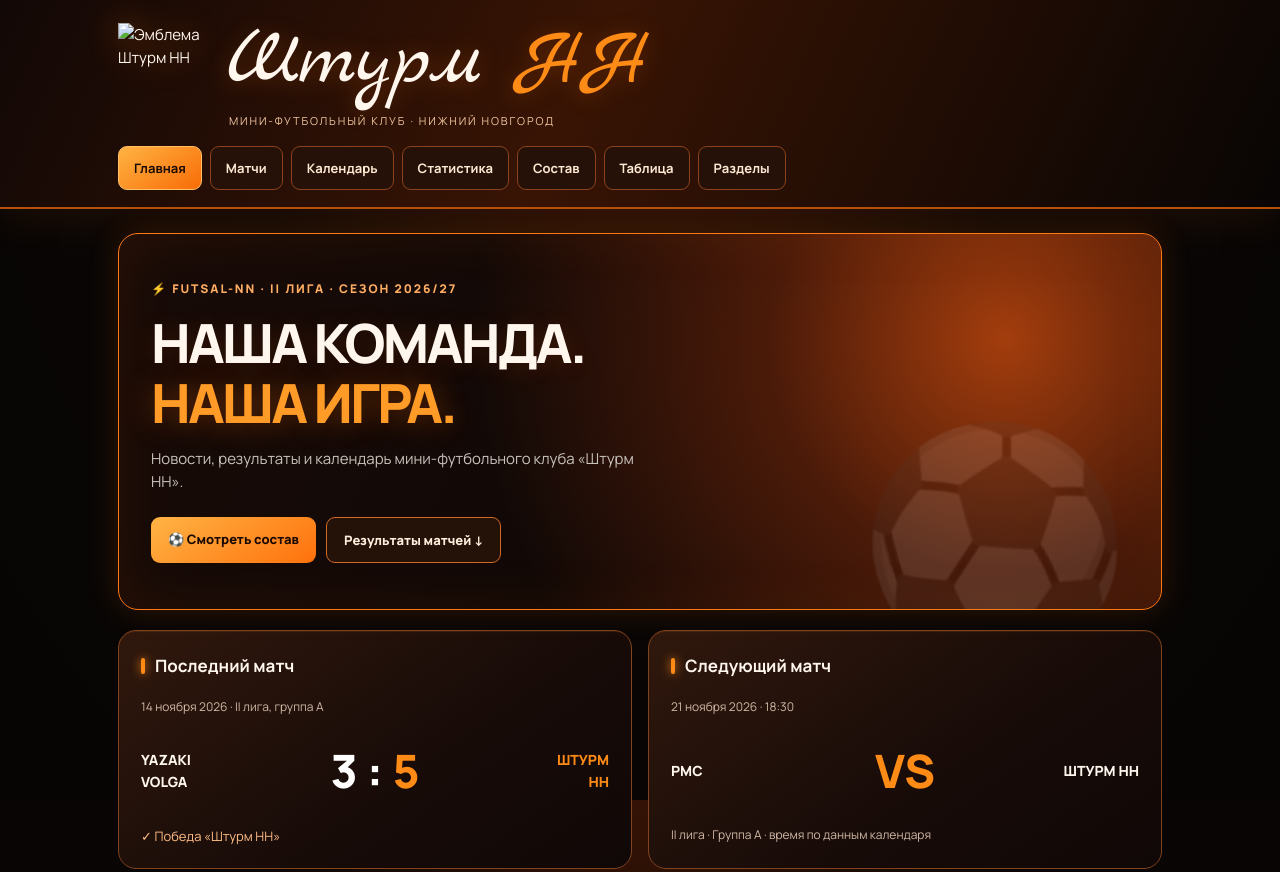
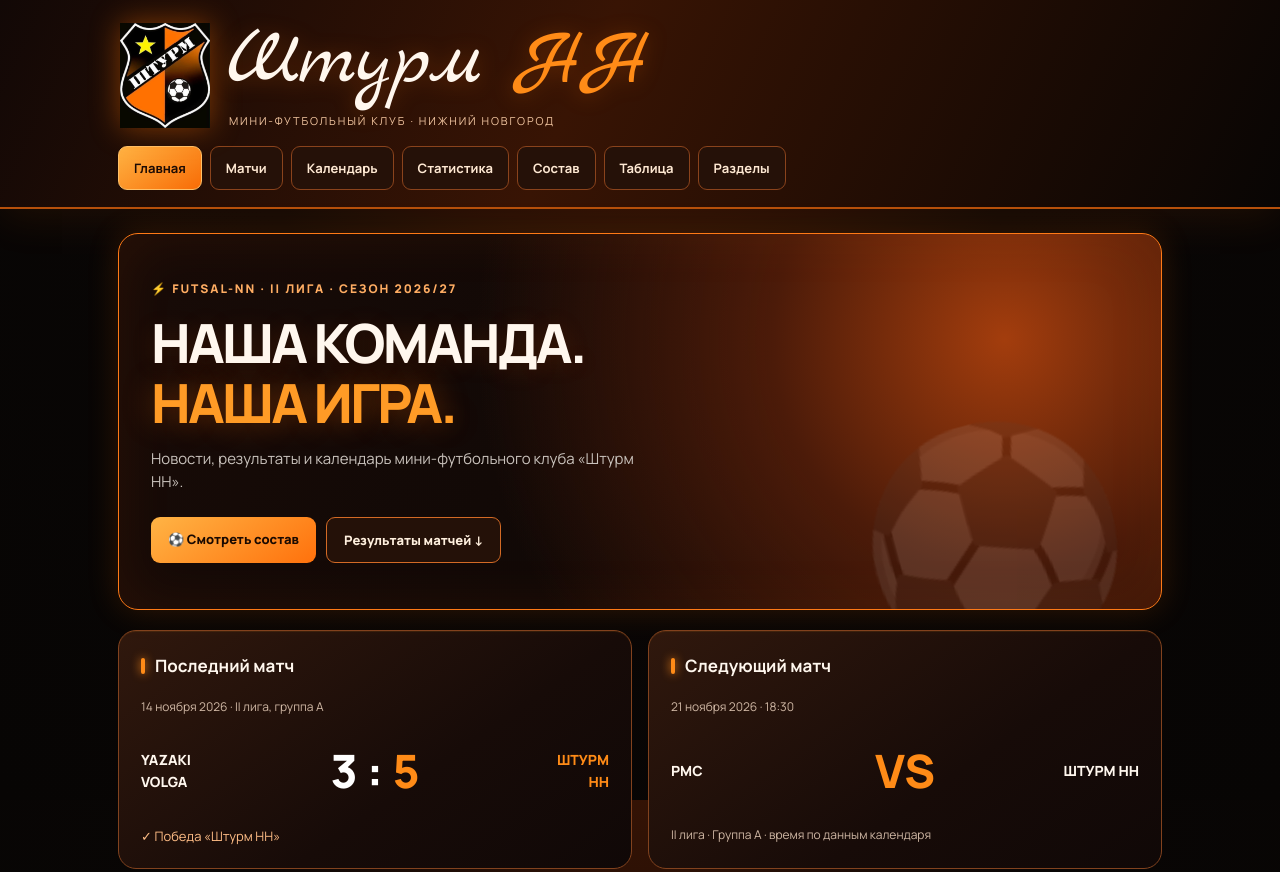
Before and after one commit to TPaTaTaTa/shturm-nn, a plain HTML site: page index.html in a window 1280 px wide. Shown: the top 872 px of the page. Drawn offline with Linux system fonts and the light colour scheme.

Commit message:
Update index.html

```diff
--- a/index.html
+++ b/index.html
@@ -35,7 +35,7 @@ a:focus-visible{outline:3px solid #ffc26c;outline-offset:3px}
 </style>
 </head>
 <body>
-<header class="top" id="home"><div class="wrap"><div class="mast"><img class="crest" src="%D0%BB%D0%BE%D0%B3%D0%BE%D1%82%D0%B8%D0%BF.jpg" onerror="this.onerror=null;this.src='логотип.jpg'" alt="Эмблема Штурм НН"><div class="brand"><div class="wordmark">Штурм <span>НН</span></div><div class="sub">Мини-футбольный клуб · Нижний Новгород</div></div></div><nav class="nav" aria-label="Основное меню"><a href="#home">Главная</a><a href="matches.html">Матчи</a><a href="calendar.html">Календарь</a><a href="stats.html">Статистика</a><a href="sostav.html">Состав</a><a href="table.html">Таблица</a><a href="#links">Разделы</a></nav></div></header>
+<header class="top" id="home"><div class="wrap"><div class="mast"><img class="crest" src="%D0%BB%D0%BE%D0%B3%D0%BE%D1%82%D0%B8%D0%BF.jpg" onerror="this.onerror=null;this.src='logo.jpg'" alt="Эмблема Штурм НН"><div class="brand"><div class="wordmark">Штурм <span>НН</span></div><div class="sub">Мини-футбольный клуб · Нижний Новгород</div></div></div><nav class="nav" aria-label="Основное меню"><a href="#home">Главная</a><a href="matches.html">Матчи</a><a href="calendar.html">Календарь</a><a href="stats.html">Статистика</a><a href="sostav.html">Состав</a><a href="table.html">Таблица</a><a href="#links">Разделы</a></nav></div></header>
 <main class="wrap">
 <section class="hero"><div class="eyebrow">⚡ FUTSAL-NN · II лига · сезон 2026/27</div><h1>НАША КОМАНДА.<br><em>НАША ИГРА.</em></h1><p>Новости, результаты и календарь мини-футбольного клуба «Штурм НН».</p><div class="hero-actions"><a href="sostav.html" class="action-primary">⚽ Смотреть состав</a><a href="matches.html" class="action-secondary">Результаты матчей ↓</a></div></section>
 <section class="grid2" id="matches"><article class="panel"><h2>Последний матч</h2><div class="meta">14 ноября 2026 · II лига, группа А</div><div class="scoreline"><div class="team">YAZAKI<br>VOLGA</div><div class="score">3 : <span class="accent">5</span></div><div class="team accent">ШТУРМ<br>НН</div></div><div class="result">✓ Победа «Штурм НН»</div></article><article class="panel"><h2>Следующий матч</h2><div class="meta">21 ноября 2026 · 18:30</div><div class="scoreline"><div class="team">РМС</div><div class="score accent">VS</div><div class="team">ШТУРМ НН</div></div><div class="meta">II лига · Группа А · время по данным календаря</div></article></section>
```
